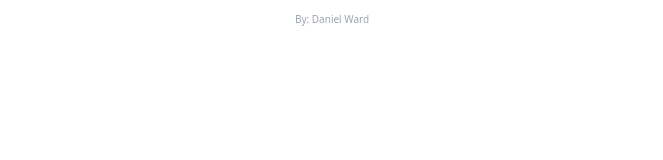
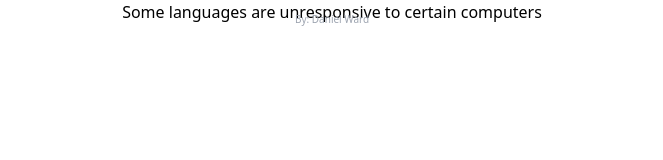
Before and after one commit to Quarantiine/Pronounciology, a Next.js app: page / in a window 1280 px wide. Shown: the top 160 px of the page, without its empty margins (308-971 px from the left). Built offline with nearby package versions, Linux system fonts and the light colour scheme; no server answers.

Commit message:
sm change

```diff
--- a/src/app/page.jsx
+++ b/src/app/page.jsx
@@ -3,9 +3,12 @@
 export default function Home() {
 	return (
 		<>
-			<p className="text-[10px] text-gray-400 mx-auto absolute top-3 left-1/2 -translate-x-1/2">
-				By: Daniel Ward
-			</p>
+			<div className="flex flex-col justify-center items-center gap-1">
+				<p className="text-[10px] text-gray-400 mx-auto absolute top-3 left-1/2 -translate-x-1/2">
+					By: Daniel Ward
+				</p>
+				<p>Some languages are unresponsive to certain computers</p>
+			</div>
 
 			<main
 				className={`flex flex-col gap-4 justify-start items-center absolute top-1/2 -translate-y-1/2 left-0 w-full h-full sm:h-fit pb-5 pt-10 px-5 sm:px-10`}
```
